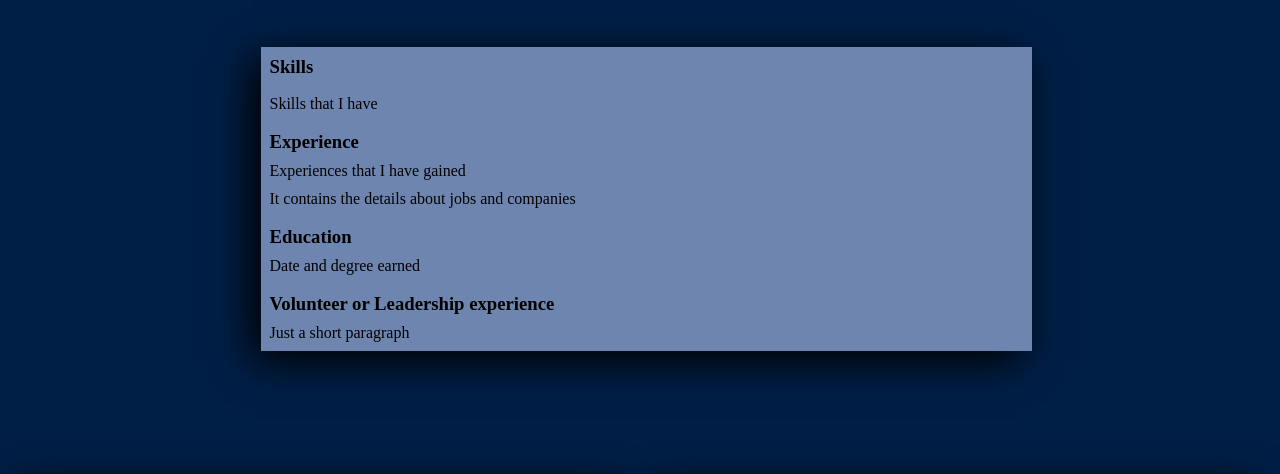
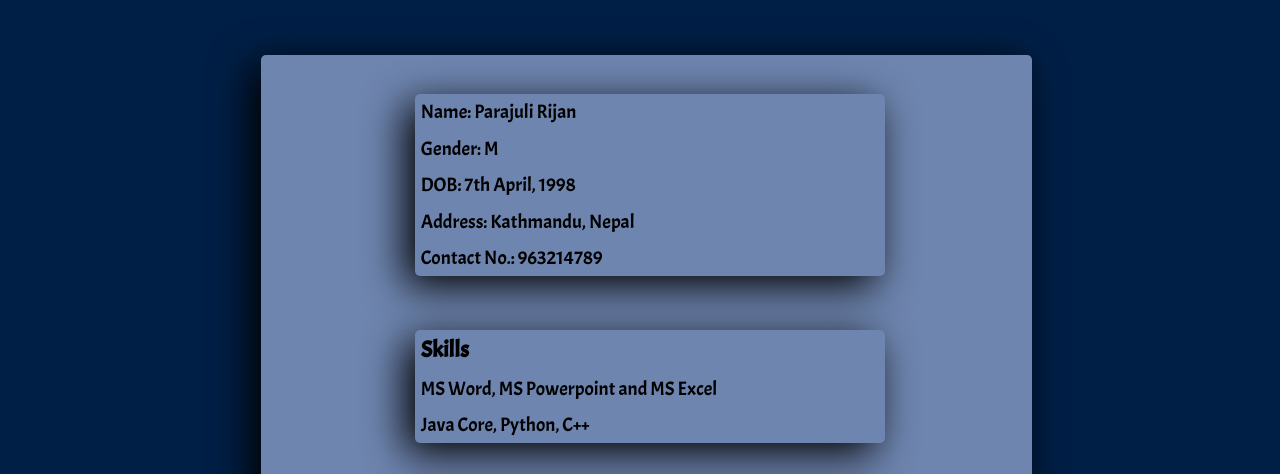
Before and after one commit to rijanparajuli/web_dev, a plain HTML site: page cv.html in a window 1280 px wide. Shown: the part 262-736 px from the top of the page. Drawn offline with Linux system fonts and the light colour scheme.

Commit message:
Validated the HTML and CSS files in the given website

```diff
--- a/css/bio.css
+++ b/css/bio.css
@@ -1,5 +1,6 @@
 body{
 	background-color: #001F46;
+	font-family: 'Acme', sans-serif;
 }
 
 h1, h2, h3, h4, ul, p, a{
@@ -42,6 +43,7 @@ a{
     padding-left: 10%;
     border-radius: 5px;
     padding-top: 5%;
+    font-family: 'Exo', sans-serif;
 }
 
 .menubar > ul > h3{
--- a/css/contact.css
+++ b/css/contact.css
@@ -1,5 +1,6 @@
 body{
 	background-color: #001F46;
+	font-family: 'Acme', sans-serif;
 }
 
 h1, h2, h3, h4, ul, p, a{
@@ -43,6 +44,7 @@ a{
     padding-left: 10%;
     border-radius: 5px;
     padding-top: 5%;
+    font-family: 'Exo', sans-serif;
 }
 
 .menubar > ul > h3{
--- a/css/cv.css
+++ b/css/cv.css
@@ -1,5 +1,5 @@
 body{
-	background-color: #001F46;
+	background-color: #001F46; font-family: 'Acme', sans-serif;
 }
 
 h1, h2, h3, h4, ul, p, a{
@@ -41,6 +41,7 @@ a{
     font-size: 2em;
     border-radius: 5px;
     padding-top: 2%;
+    font-family: 'Exo', sans-serif;
 }
 
 .menubar > ul > h3{
@@ -83,6 +84,9 @@ h2{
 	height: 100%;
 	width: 61%;
 	margin-top: 5%;
+	border-radius: 5px;
+	margin-bottom: 2%;
+	font-size: 1.1em;
 }
 
 .des .name{
--- a/css/index.css
+++ b/css/index.css
@@ -1,5 +1,6 @@
 body{
 	background-color: #001F46;
+	font-family: 'Acme', sans-serif;
 }
 
 h1, h2, h3, h4, ul, p, a{
@@ -41,6 +42,7 @@ a{
     font-size: 2em;
     border-radius: 5px;
     padding-top: 2%;
+    font-family: 'Exo', sans-serif;
 }
 
 .menubar > ul > h3{
--- a/cv.html
+++ b/cv.html
@@ -5,6 +5,8 @@
 <!-- This is the head part of the home page-->
 	<title>Curriculum Vitae</title>
 	<link rel="stylesheet" type="text/css" href="css/cv.css">
+	<link href="https://fonts.googleapis.com/css?family=Exo" rel="stylesheet"/>
+	<link href="https://fonts.googleapis.com/css?family=Acme" rel="stylesheet">
 </head>
 <!-- Head ends -->
 <!-- Body begins -->
@@ -31,20 +33,34 @@
 <!-- Ending of menubar -->
 <!-- Begining of the description part -->
 	<div class="des">
+		<div class="des">
+			<p>Name: Parajuli Rijan</p>
+			<p>Gender: M</p>
+			<p>DOB: 7th April, 1998</p>
+			<p>Address: Kathmandu, Nepal</p>
+			<p>Contact No.: 963214789</p>
+		</div>
+		<div class="des">
 		<h3>Skills</h3>
-		<p>Skills that I have</p>
-		<div class="">
+		<p>MS Word, MS Powerpoint and MS Excel</p>
+		<p>Java Core, Python, C++</p>
+		</div>
+		<div class="des">
 			<h3>Experience</h3>
-			<p>Experiences that I have gained</p>
-			<p>It contains the details about jobs and companies</p>
+			<p>Senior Consultant for ABC Company, Kathmandu, Nepal</p>
+			<p>Communication Officer at AKW Company, Kathmandu, Nepal</p>
+			<p>Head Chef for WWO Resturant, Kathmandu, Nepal</p>
+			<p>Graphic Designer at KSP International, Kathmandu, Nepal</p>
 		</div>
-		<div class="">
+		<div class="des">
 			<h3>Education</h3>
-			<p>Date and degree earned</p>
+			<p>2014 Completion of Secondary School</p>
+			<p>2016 Completion of High School</p>
 		</div>
-		<div class="">
+		<div class="des">
 			<h3>Volunteer or Leadership experience</h3>
-			<p>Just a short paragraph</p>
+			<p>I have volunteered a couple of blood donation programs in my College.</p>
+			<p>I have been chosen as the team captain for 5 consecutive years in College Cricket Team representing my College.</p>
 		</div>
 	</div>
 <!-- Description part ending -->
```
Also changed, not shown: bio.html (+2 -0 lines), contact.html (+2 -0 lines), index.html (+5 -7 lines), 3 other files.
